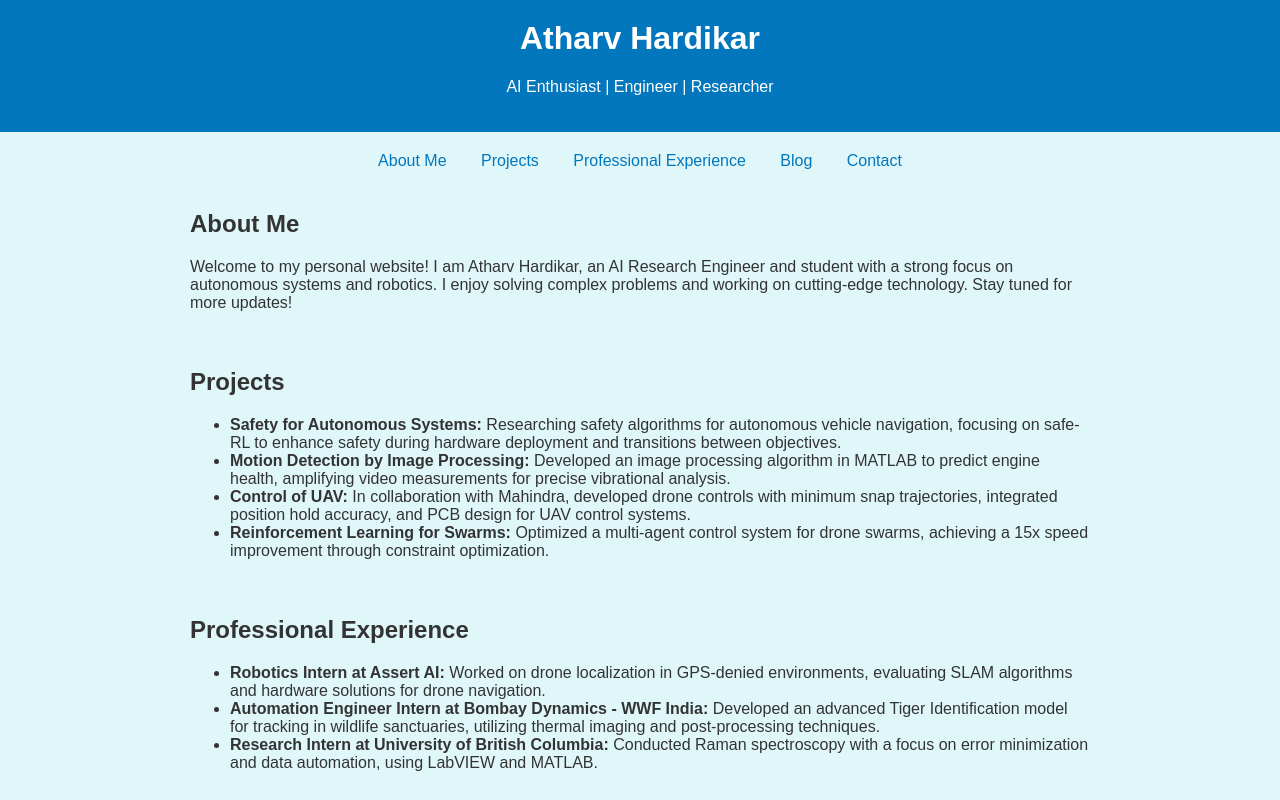
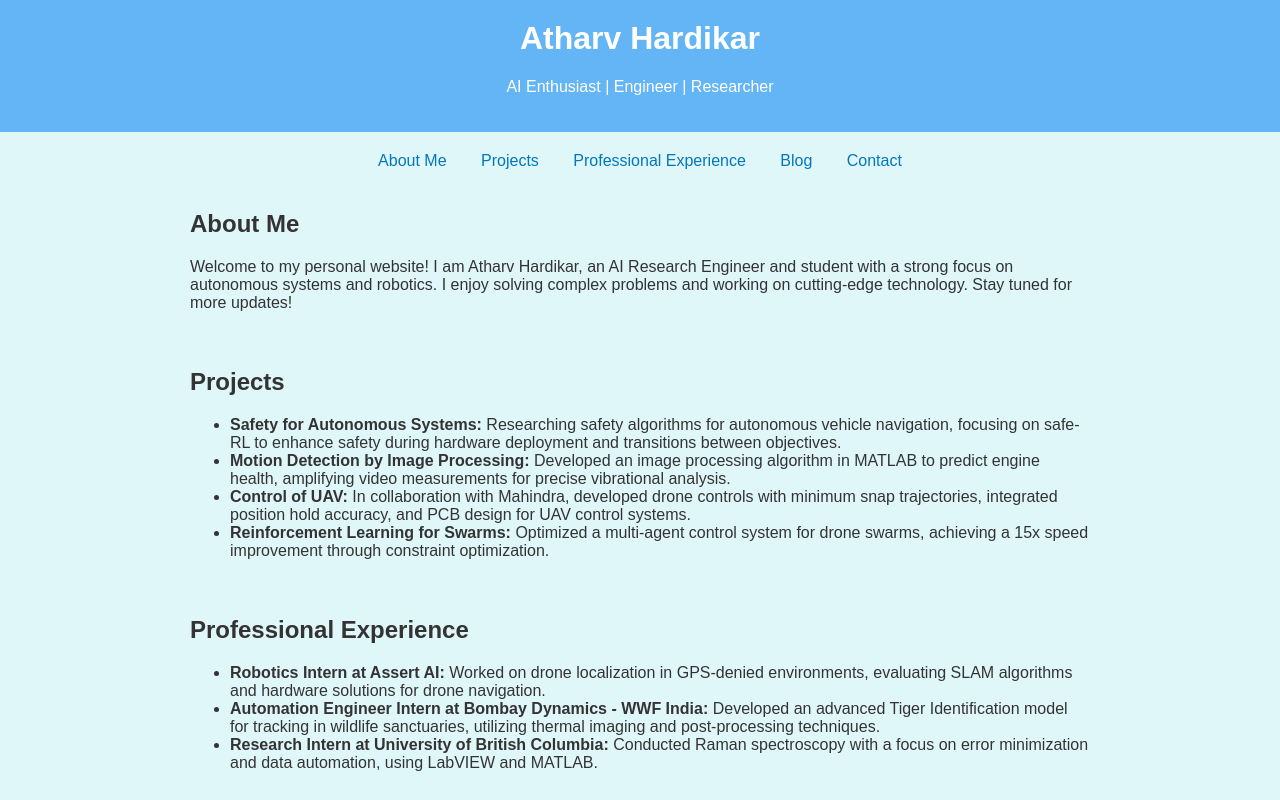
Before and after one commit to Atharvhardikar43/Atharvhardikar43, a plain HTML site: page index.html in a window 1280 px wide. Shown: the top 800 px of the page. Drawn offline with Linux system fonts and the light colour scheme.

Commit message:
Update index.html

```diff
--- a/index.html
+++ b/index.html
@@ -14,7 +14,7 @@
             color: #333; /* Darker color for readability */
         }
         header {
-            background-color: #0277bd; /* Dark blue */
+            background-color: #64b5f6; /* Dark blue */
             color: white;
             padding: 20px;
             text-align: center;
```
